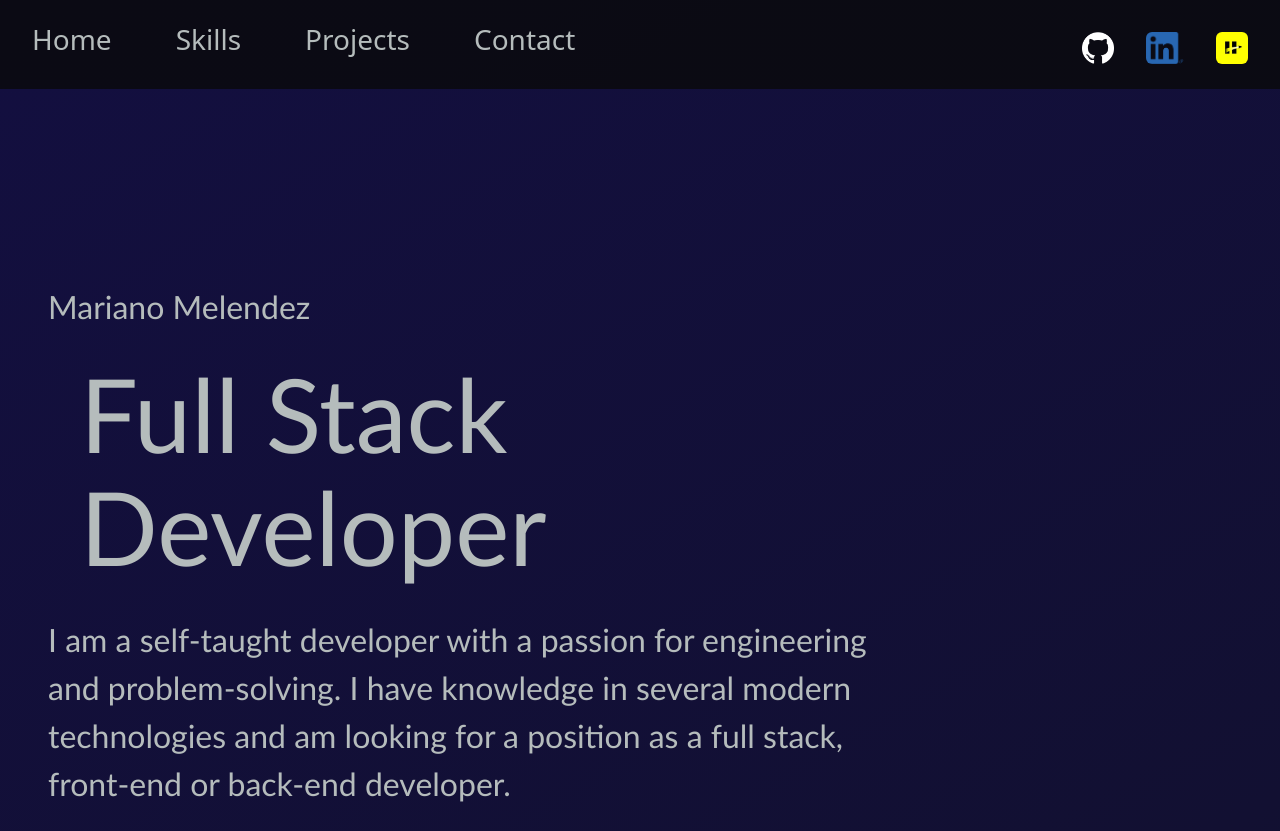
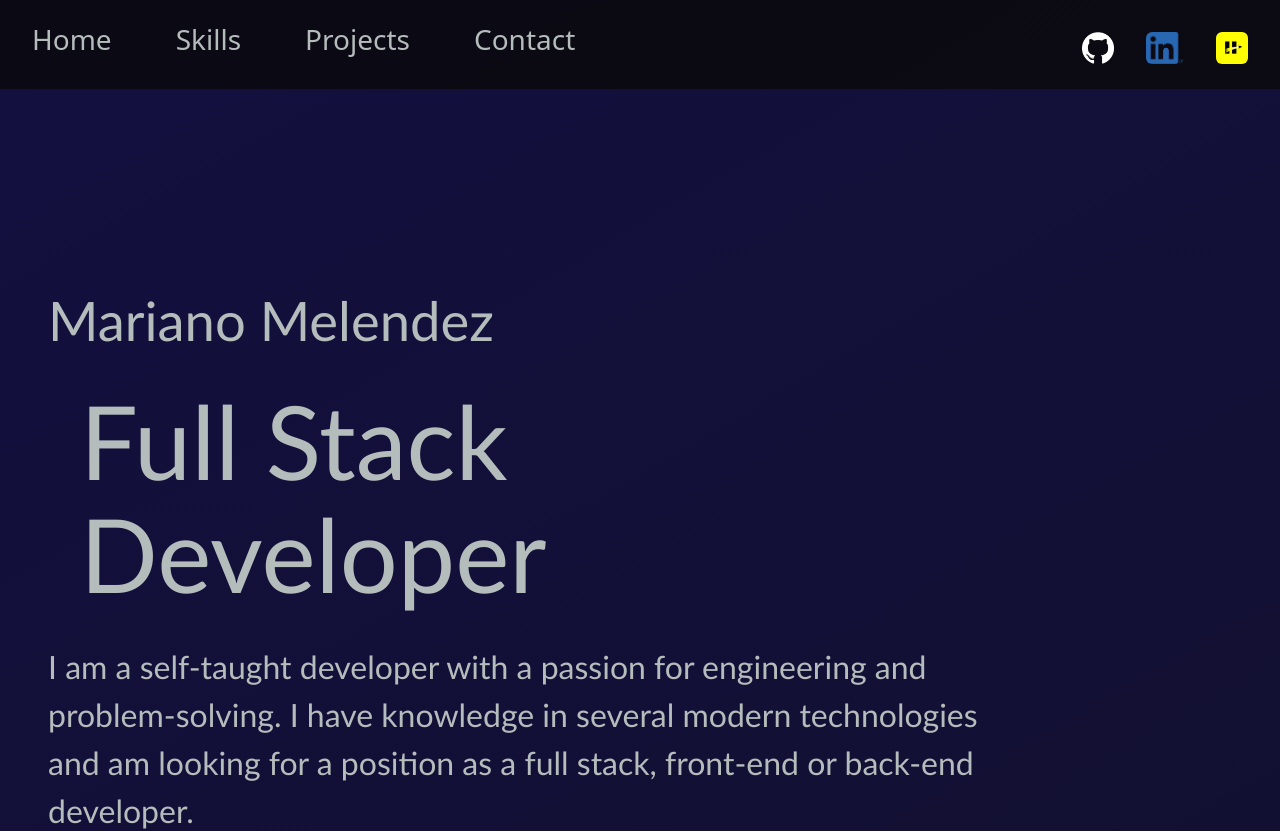
Before and after one commit to mariano3232/Portfolio, a React (Vite) app: page / in a window 1280 px wide. Shown: the top 831 px of the page. Built offline with nearby package versions, Linux system fonts and the light colour scheme.

Commit message:
scrollFixes

```diff
--- a/src/App.jsx
+++ b/src/App.jsx
@@ -59,7 +59,7 @@ function App() {
             rootMargin:'0px 0px 0px 0px',
             threshold:0.8,
         })
-        window.scrollTo(0,200)
+        window.scrollTo(0,175)
         if (myContainer.current){observer.observe(myContainer.current)}
         if (Container2.current){observer2.observe(Container2.current)}
         if (Container3.current){observer3.observe(Container3.current)}
--- a/src/App.module.css
+++ b/src/App.module.css
@@ -29,7 +29,11 @@
     font-size: 200%;
 }
 .text{
-    width: 70%;
+    width: 80%;
+}
+.text>h2{
+    font-size: 170%;
+    margin: auto;
 }
 @media (max-width: 60rem){
     .first{
--- a/src/components/NavBar.jsx
+++ b/src/components/NavBar.jsx
@@ -29,7 +29,7 @@ useEffect(()=>{
         <Navbar.Toggle aria-controls="basic-navbar-nav" className={styles.toogle} />
         <Navbar.Collapse id="basic-navbar-nav" className={styles.collapse}>
           <Nav className="me-auto">
-            <Link activeClass="active" to="#Intro" spy={false} smooth={true} offset={0} duration={500}>
+            <Link activeClass="active" to="#Intro" spy={false} smooth={true} offset={-60} duration={500}>
               <h3 className={styles.navItem}>Home</h3>
             </Link>
             <Link activeClass="active" to="#Skills" spy={false} smooth={true} offset={-140} duration={500}>
```
